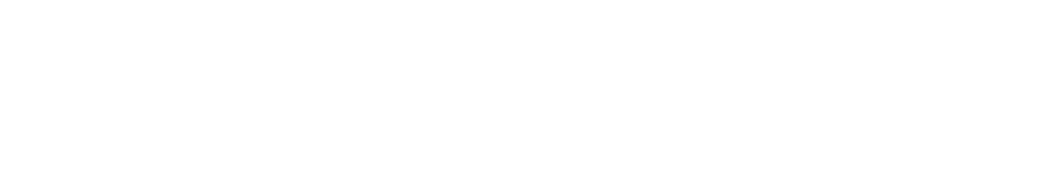
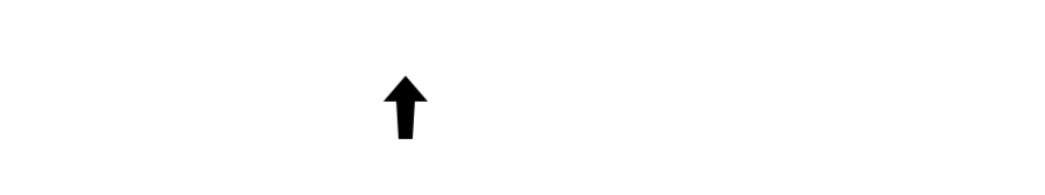
Before and after one commit to BrandonF55/React-Portfolio, a React (Create React App) app: page /projects in a window 1280 px wide. Shown: the part 474-669 px from the top of the page, without its empty margins (235-1280 px from the left). Built offline with nearby package versions, Linux system fonts and the light colour scheme.

Commit message:
finally got the arrow animation to appear on my projects page! now going to add more information about each project

```diff
--- a/src/components/ContactPage/ContactPage.module.scss
+++ b/src/components/ContactPage/ContactPage.module.scss
@@ -15,7 +15,7 @@
     justify-content: center;
     align-items: center;
     margin-bottom: 50px;
-    margin-top: 15%;
+    margin-top: 10%;
   }
 
   h1 {
--- a/src/components/ProjectPage/ProjectPage.module.scss
+++ b/src/components/ProjectPage/ProjectPage.module.scss
@@ -19,6 +19,7 @@
         text-decoration: none;
         transition: transform 0.3s ease-in-out;
         // margin: 0 55px;
+
       }
 
       .ProjectList a:hover {
@@ -26,4 +27,39 @@
       }
 
 
-};
+
+    .arrowImage {
+        width: 30px;
+        height: 30px;
+        text-align: center;
+      }
+      img {
+        display: block;
+        margin: 0 auto;
+
+      }
+
+      .arrowImage {
+        width: 75px;
+        height: 75px;
+        text-align: center;
+        animation: arrowBounce 1s ease-in-out infinite;
+
+
+
+      }
+
+      @keyframes arrowBounce {
+        0% {
+          transform: translateY(0);
+        }
+        50% {
+          transform: translateY(15px);
+        }
+        100% {
+          transform: translateY(0);
+        }
+      }
+
+
+  }
--- a/src/components/ProjectPage/ProjectPageNavigation.jsx
+++ b/src/components/ProjectPage/ProjectPageNavigation.jsx
@@ -1,7 +1,8 @@
 import React from 'react';
 import { Link } from 'react-router-dom';
 import styles from './ProjectPage.module.scss';
-import Arrow from './Arrow';
+import Arrow_Image from '../../assets/Arrow_Image.png';
+
 
 function ProjectNavigation() {
   return (
@@ -18,7 +19,7 @@ function ProjectNavigation() {
         <h1><u>Gallery Gram</u></h1>
         <h4></h4>
       </Link>
-    <Arrow/>
+      <img src={Arrow_Image} alt="Arrow pointing up" className={styles.arrowImage} />
     </nav>
 
 
```
Also changed, not shown: src/assets/Arrow_Image.png (added).
